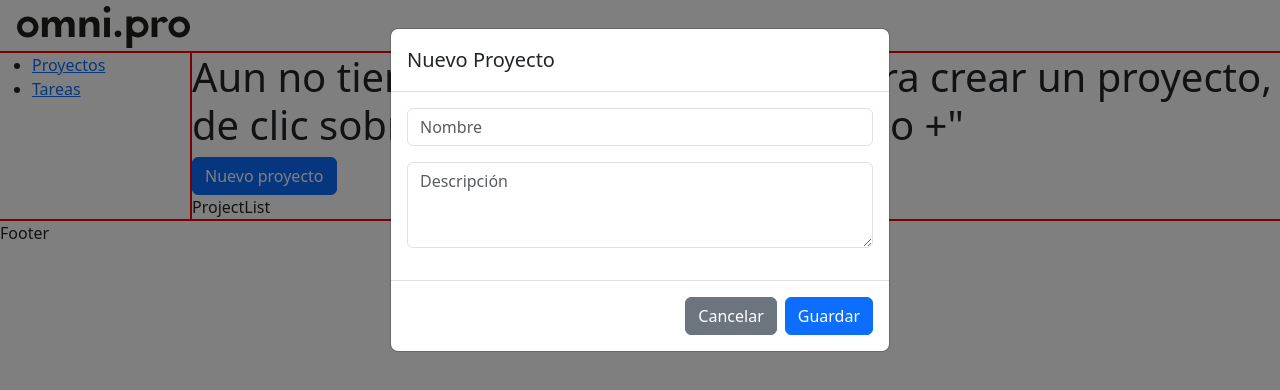
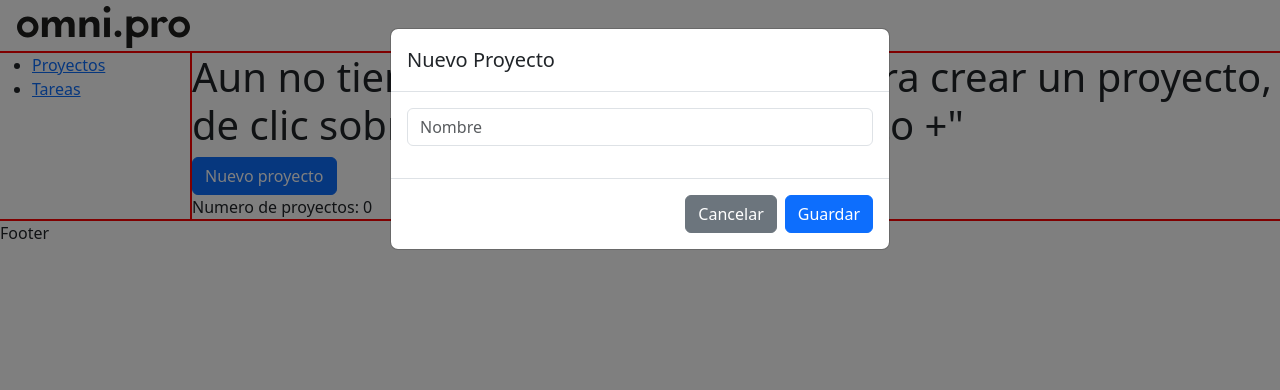
Before and after one commit to jprietor13/todo-list, a React (Vite) app: page / in a window 1280 px wide. Both pictures are taken after a click on the button "Nuevo proyecto". Shown: the top 390 px of the page. Built offline with nearby package versions, Linux system fonts and the light colour scheme.

Commit message:
feat: add accordeon to show list projects

```diff
--- a/src/components/Form.tsx
+++ b/src/components/Form.tsx
@@ -1,7 +1,7 @@
 import { useProject } from "../hooks/useProject";
 
 export const Form = () => {
-  const { refTitle, refDescription, handleSubmit } = useProject();
+  const { refTitle, handleSubmit } = useProject();
 
   return (
     <form onSubmit={(e) => handleSubmit(e)}>
@@ -14,14 +14,6 @@ export const Form = () => {
             ref={refTitle}
           />
         </div>
-        <div className="mb-3">
-          <textarea
-            className="form-control"
-            rows={3}
-            placeholder="Descripción"
-            ref={refDescription}
-          ></textarea>
-        </div>
       </div>
       <div className="modal-footer">
         <button
@@ -31,7 +23,11 @@ export const Form = () => {
         >
           Cancelar
         </button>
-        <button type="submit" className="btn btn-primary">
+        <button
+          type="submit"
+          className="btn btn-primary"
+          data-bs-dismiss="modal"
+        >
           Guardar
         </button>
       </div>
--- a/src/components/ProjectList.tsx
+++ b/src/components/ProjectList.tsx
@@ -1,10 +1,56 @@
 import { useProject } from "../hooks/useProject";
 
 const ProjectList = () => {
-  const { projects } = useProject();
-  console.log("🚀 ~ ProjectList ~ projects:", projects);
+  const { projects, handleDelete, handleEdit } = useProject();
 
-  return <div>ProjectList</div>;
+  return (
+    <>
+      <div>Numero de proyectos: {projects && projects.length}</div>
+      <div className="accordion" id="accordionExample">
+        {projects &&
+          projects.map((project, index) => {
+            const isFirst = index === 0;
+            const collapseId = `collapse-${project.id}`;
+            const headingId = `heading-${project.id}`;
+
+            return (
+              <div className="accordion-item" key={project.id}>
+                <h2 className="accordion-header" id={headingId}>
+                  <button
+                    className={`accordion-button ${
+                      !isFirst ? "collapsed" : ""
+                    }`}
+                    type="button"
+                    data-bs-toggle="collapse"
+                    data-bs-target={`#${collapseId}`}
+                    aria-expanded={isFirst ? "true" : "false"}
+                    aria-controls={collapseId}
+                  >
+                    {project.title}
+                  </button>
+                  <input type="text" />
+                  <button onClick={(e) => handleEdit(e, project.id)}>
+                    Editar
+                  </button>
+                  <button onClick={() => handleDelete(project.id)}>
+                    Eliminar
+                  </button>
+                </h2>
+                <div
+                  id={collapseId}
+                  className={`accordion-collapse collapse ${
+                    isFirst ? "show" : ""
+                  }`}
+                  data-bs-parent="#accordionExample"
+                >
+                  <div className="accordion-body">TODO</div>
+                </div>
+              </div>
+            );
+          })}
+      </div>
+    </>
+  );
 };
 
 export default ProjectList;
```
